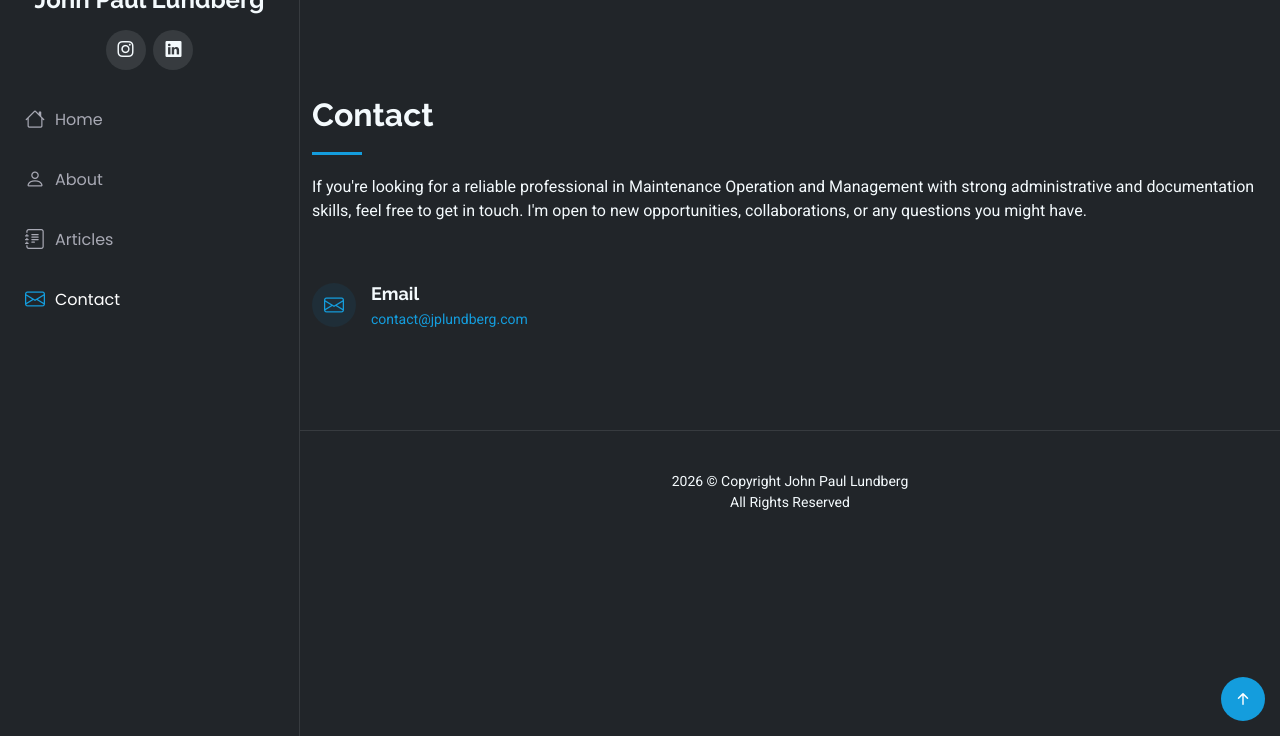
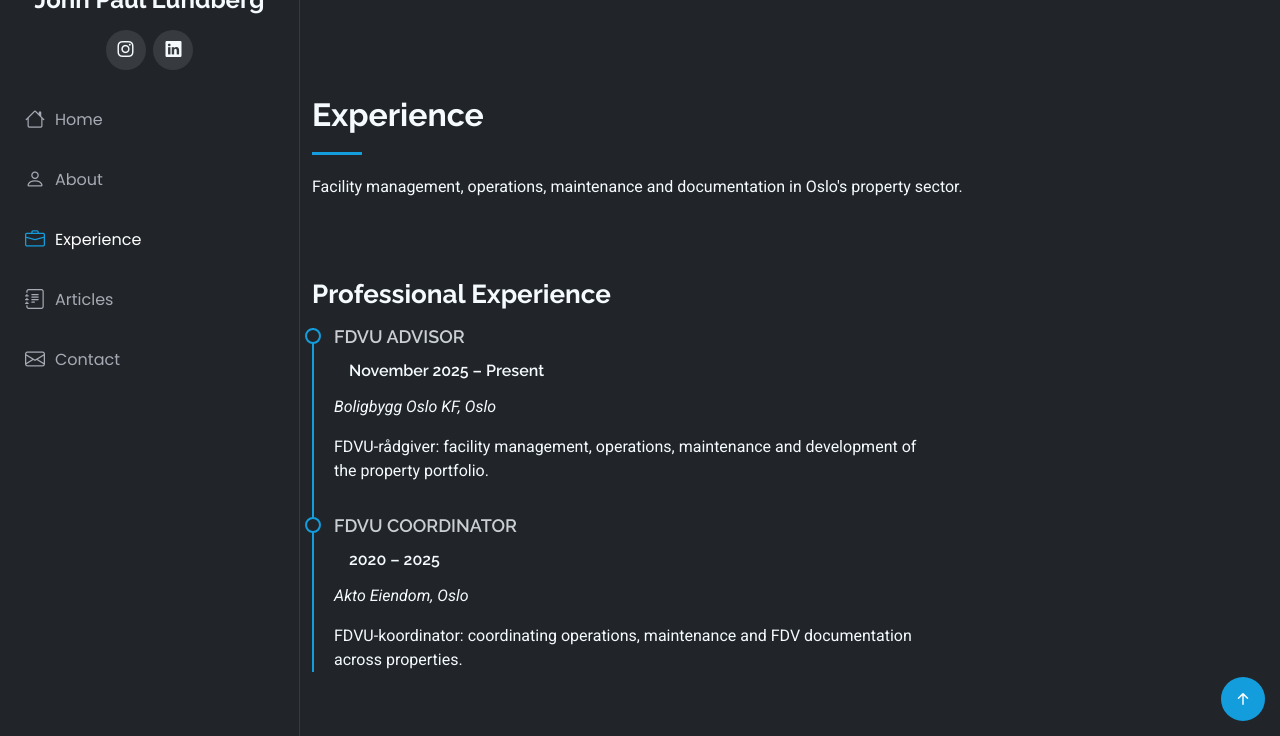
Before and after one commit to Jpme96/jplundberg.github.io, a Jekyll site: the page index.html, which Jekyll copies as it is, in a window 1280 px wide and 900 px high, scrolled down 1491 px, cut to the strip 164-900 px from the top of the window. Built offline with Jekyll 4.4.1, drawn with Linux system fonts in a browser that asks for light colours.

Commit message:
Add Experience section
Co-Authored-By: Claude Opus 5.5 <noreply@anthropic.com>
Claude-Session: https://claude.ai/code/session_01HU2CPqXNQnbLPNtvAjw5NB

```diff
--- a/_includes/header.html
+++ b/_includes/header.html
@@ -18,6 +18,7 @@
     <ul>
       <li><a href="/#hero"><i class="bi bi-house navicon"></i>Home</a></li>
       <li><a href="/#about"><i class="bi bi-person navicon"></i> About</a></li>
+      <li><a href="/#resume"><i class="bi bi-briefcase navicon"></i> Experience</a></li>
       <li><a href="/articles/" class="active"><i class="bi bi-journal-text navicon"></i> Articles</a></li>
       <li><a href="/#contact"><i class="bi bi-envelope navicon"></i> Contact</a></li>
     </ul>
--- a/index.html
+++ b/index.html
@@ -67,6 +67,7 @@
       <ul>
         <li><a href="#hero" class="active"><i class="bi bi-house navicon"></i>Home</a></li>
         <li><a href="#about"><i class="bi bi-person navicon"></i> About</a></li>
+        <li><a href="#resume"><i class="bi bi-briefcase navicon"></i> Experience</a></li>
         <li><a href="/articles/"><i class="bi bi-journal-text navicon"></i> Articles</a></li>
         <li><a href="#contact"><i class="bi bi-envelope navicon"></i> Contact</a></li>
       </ul>
@@ -150,6 +151,40 @@
 
     </section><!-- /About Section -->
 
+    <!-- Experience Section -->
+    <section id="resume" class="resume section">
+
+      <div class="container section-title" data-aos="fade-up">
+        <h2>Experience</h2>
+        <p>Facility management, operations, maintenance and documentation in Oslo's property sector.</p>
+      </div><!-- End Section Title -->
+
+      <div class="container">
+        <div class="row">
+          <div class="col-lg-8" data-aos="fade-up" data-aos-delay="100">
+
+            <h3 class="resume-title">Professional Experience</h3>
+
+            <div class="resume-item">
+              <h4>FDVU Advisor</h4>
+              <h5>November 2025 – Present</h5>
+              <p><em>Boligbygg Oslo KF, Oslo</em></p>
+              <p>FDVU-rådgiver: facility management, operations, maintenance and development of the property portfolio.</p>
+            </div><!-- End Resume Item -->
+
+            <div class="resume-item">
+              <h4>FDVU Coordinator</h4>
+              <h5>2020 – 2025</h5>
+              <p><em>Akto Eiendom, Oslo</em></p>
+              <p>FDVU-koordinator: coordinating operations, maintenance and FDV documentation across properties.</p>
+            </div><!-- End Resume Item -->
+
+          </div>
+        </div>
+      </div>
+
+    </section><!-- /Experience Section -->
+
     <!-- Contact Section -->
     <section id="contact" class="contact section">
 
```
